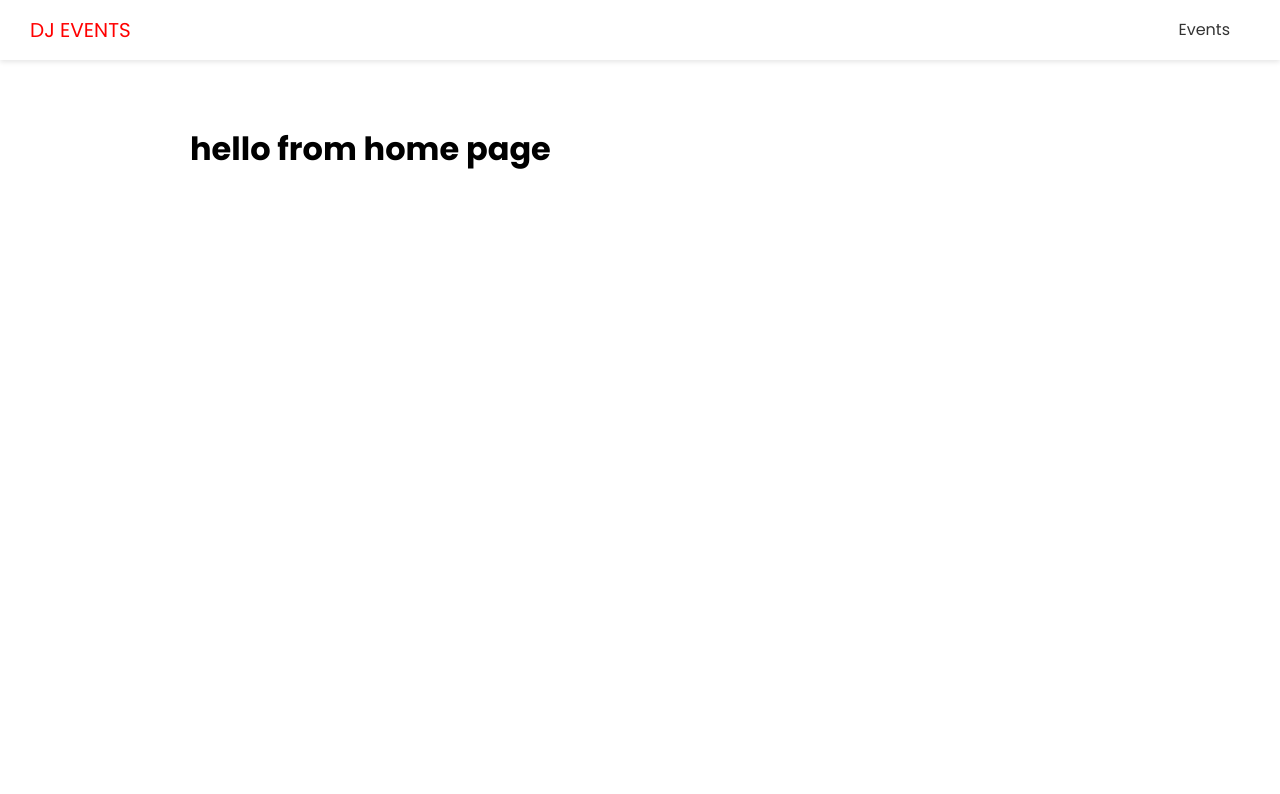
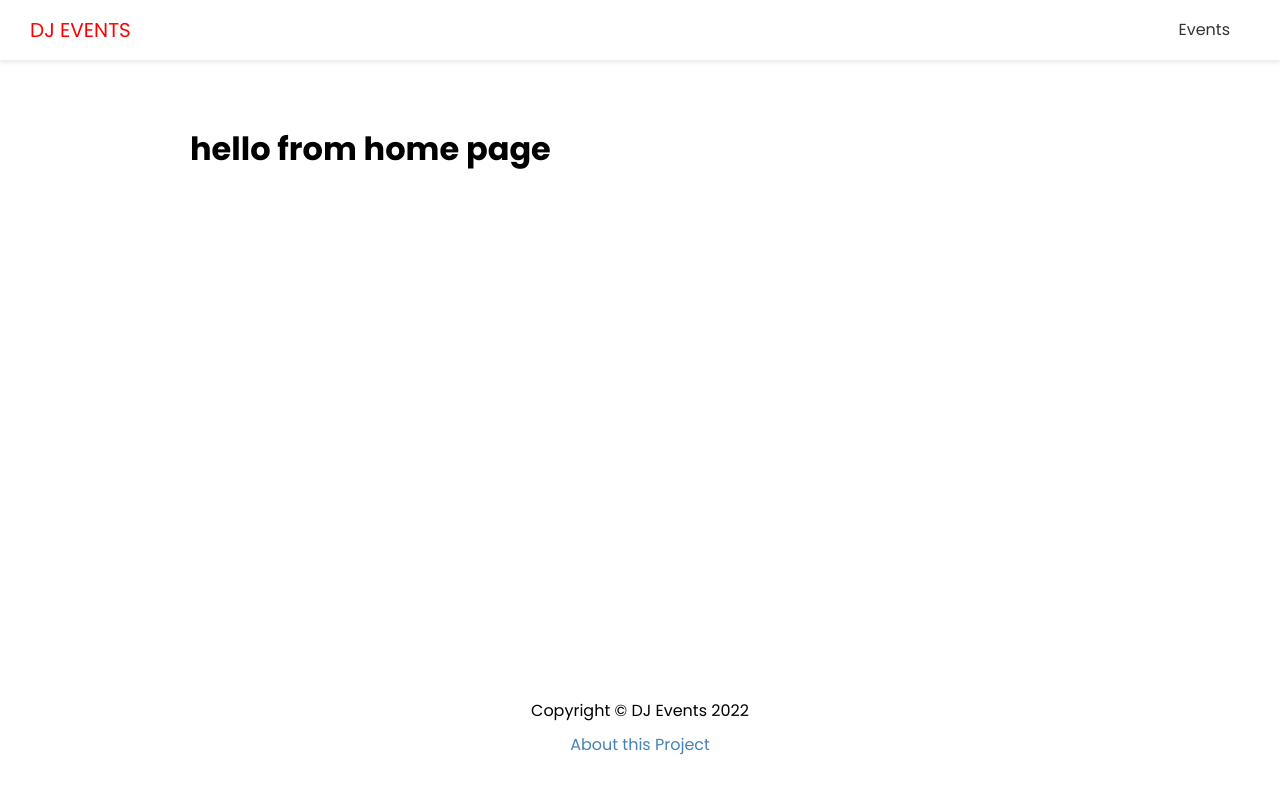
Before and after one commit to Zeeshnhmd/dj-events-nextjs, a Next.js app: page / in a window 1280 px wide. Shown: the top 794 px of the page. Built offline with nearby package versions, Linux system fonts and the light colour scheme.

Commit message:
f2_e5 added footer

```diff
--- /dev/null
+++ b/components/Footer/Footer.js
@@ -0,0 +1,17 @@
+import Link from "next/link";
+import styles from "./Footer.module.css";
+
+const Footer = () => {
+  const footerYear = new Date().getFullYear();
+
+  return (
+    <footer className={styles.footer}>
+      <p>Copyright &copy; DJ Events {footerYear}</p>
+      <p>
+        <Link href="/about">About this Project</Link>
+      </p>
+    </footer>
+  );
+};
+
+export default Footer;
--- /dev/null
+++ b/components/Footer/Footer.module.css
@@ -0,0 +1,8 @@
+.footer {
+  margin: 100px 0 40px;
+  text-align: center;
+}
+
+.footer p {
+  margin: 5px 0;
+}
--- a/components/Layout/Layout.js
+++ b/components/Layout/Layout.js
@@ -1,4 +1,5 @@
 import Head from "next/head";
+import Footer from "../Footer/Footer";
 import Header from "../Header/Header";
 import styles from "./Layout.module.css";
 
@@ -10,8 +11,13 @@
         <meta name="description" content={description} />
         <meta name="keywords" content={keywords} />
       </Head>
-      <Header />
-      <div className={styles.container}>{children}</div>
+      <div className={styles.layout}>
+        <Header />
+        <div className={styles.container}>{children}</div>
+        <div className={styles.footer}>
+          <Footer />
+        </div>
+      </div>
     </div>
   );
 }
--- a/components/Layout/Layout.module.css
+++ b/components/Layout/Layout.module.css
@@ -1,5 +1,14 @@
+.layout {
+  height: 100vh;
+}
+
 .container {
   margin: 60px auto;
   max-width: 960px;
   padding: 0 30px;
 }
+.footer {
+  position: absolute;
+  bottom: 0;
+  width: 100%;
+}
```
